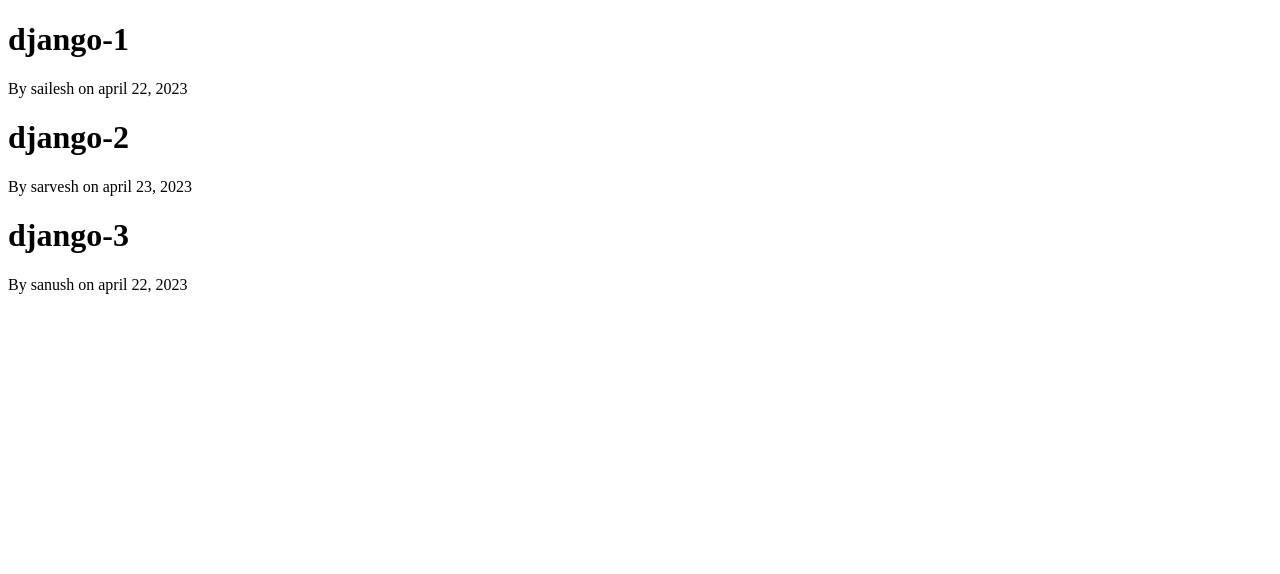
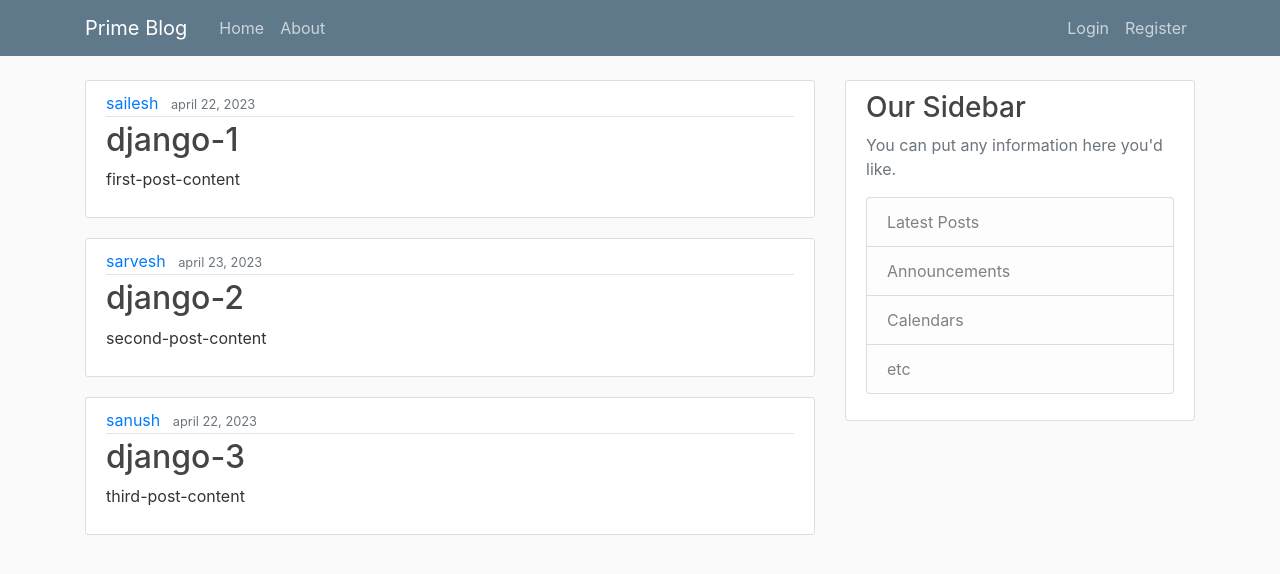
Before and after one commit to Iamsailesh/learningwithCoreySchafer, a Django app: page / in a window 1280 px wide. Shown: the top 574 px of the page. Run offline with Django 4.2, Linux system fonts and the light colour scheme.

Commit message:
after creating super user a/c. v-4 completed

```diff
--- a/django_project/settings.py
+++ b/django_project/settings.py
@@ -118,7 +118,9 @@ USE_TZ = True
 # https://docs.djangoproject.com/en/4.1/howto/static-files/
 
 STATIC_URL = 'static/'
-
+STATICFILES_DIRS=[
+    os.path.join(BASE_DIR, "STATIC"),
+]
 # Default primary key field type
 # https://docs.djangoproject.com/en/4.1/ref/settings/#default-auto-field
 
--- /dev/null
+++ b/static/main.css
@@ -0,0 +1,84 @@
+body {
+    background: #fafafa;
+    color: #333333;
+    margin-top: 5rem;
+  }
+
+  h1, h2, h3, h4, h5, h6 {
+    color: #444444;
+  }
+
+  ul {
+    margin: 0;
+  }
+
+  .bg-steel {
+    background-color: #5f788a;
+  }
+
+  .site-header .navbar-nav .nav-link {
+    color: #cbd5db;
+  }
+
+  .site-header .navbar-nav .nav-link:hover {
+    color: #ffffff;
+  }
+
+  .site-header .navbar-nav .nav-link.active {
+    font-weight: 500;
+  }
+
+  .content-section {
+    background: #ffffff;
+    padding: 10px 20px;
+    border: 1px solid #dddddd;
+    border-radius: 3px;
+    margin-bottom: 20px;
+  }
+
+  .article-title {
+    color: #444444;
+  }
+
+  a.article-title:hover {
+    color: #428bca;
+    text-decoration: none;
+  }
+
+  .article-content {
+    white-space: pre-line;
+  }
+
+  .article-img {
+    height: 65px;
+    width: 65px;
+    margin-right: 16px;
+  }
+
+  .article-metadata {
+    padding-bottom: 1px;
+    margin-bottom: 4px;
+    border-bottom: 1px solid #e3e3e3
+  }
+
+  .article-metadata a:hover {
+    color: #333;
+    text-decoration: none;
+  }
+
+  .article-svg {
+    width: 25px;
+    height: 25px;
+    vertical-align: middle;
+  }
+
+  .account-img {
+    height: 125px;
+    width: 125px;
+    margin-right: 20px;
+    margin-bottom: 16px;
+  }
+
+  .account-heading {
+    font-size: 2.5rem;
+  }
--- /dev/null
+++ b/templates/blog/base.html
@@ -0,0 +1,67 @@
+{% load static %}
+<!DOCTYPE html>
+<html lang="en">
+
+<head>
+    <meta charset="utf-8">
+    <meta name="viewport" content="width=device-width, initial-scale=1">
+    <!-- Bootstrap CSS -->
+    <link rel="stylesheet" href="https://cdn.jsdelivr.net/npm/bootstrap@4.0.0/dist/css/bootstrap.min.css" integrity="sha384-Gn5384xqQ1aoWXA+058RXPxPg6fy4IWvTNh0E263XmFcJlSAwiGgFAW/dAiS6JXm" crossorigin="anonymous">
+    <link rel="stylesheet" href="{% static 'main.css' %}">
+    {% if title %}
+    <title>Django-Blog-{{title}}</title>
+    {% else %}
+    <title>Django-Blog</title>
+    {% endif %}
+</head>
+
+<body>
+    <header class="site-header">
+        <nav class="navbar navbar-expand-md navbar-dark bg-steel fixed-top">
+            <div class="container">
+                <a class="navbar-brand mr-4" href="{% url 'blog-home' %}">Prime Blog</a>
+                <button class="navbar-toggler" type="button" data-toggle="collapse" data-target="#navbarToggle"
+                    aria-controls="navbarToggle" aria-expanded="false" aria-label="Toggle navigation">
+                    <span class="navbar-toggler-icon"></span>
+                </button>
+                <div class="collapse navbar-collapse" id="navbarToggle">
+                    <div class="navbar-nav mr-auto">
+                        <a class="nav-item nav-link" href="{% url 'blog-home' %}">Home</a>
+                        <a class="nav-item nav-link" href="{% url 'blog-about' %}">About</a>
+                    </div>
+                    <!-- Navbar Right Side -->
+                    <div class="navbar-nav">
+                        <a class="nav-item nav-link" href="#">Login</a>
+                        <a class="nav-item nav-link" href="#">Register</a>
+                    </div>
+                </div>
+            </div>
+        </nav>
+    </header>
+    <main role="main" class="container">
+        <div class="row">
+            <div class="col-md-8">
+                {% block content %}{% endblock %}
+            </div>
+            <div class="col-md-4">
+                <div class="content-section">
+                    <h3>Our Sidebar</h3>
+                    <p class='text-muted'>You can put any information here you'd like.
+                    <ul class="list-group">
+                        <li class="list-group-item list-group-item-light">Latest Posts</li>
+                        <li class="list-group-item list-group-item-light">Announcements</li>
+                        <li class="list-group-item list-group-item-light">Calendars</li>
+                        <li class="list-group-item list-group-item-light">etc</li>
+                    </ul>
+                    </p>
+                </div>
+            </div>
+        </div>
+    </main>
+    <!-- javascript link -->
+    <script src="https://cdn.jsdelivr.net/npm/bootstrap@5.3.0-alpha3/dist/js/bootstrap.bundle.min.js"
+        integrity="sha384-ENjdO4Dr2bkBIFxQpeoTz1HIcje39Wm4jDKdf19U8gI4ddQ3GYNS7NTKfAdVQSZe"
+        crossorigin="anonymous"></script>
+</body>
+
+</html>
--- a/templates/blog/home.html
+++ b/templates/blog/home.html
@@ -1,20 +1,18 @@
-<!DOCTYPE html>
-<html lang="en">
-<head>
-    <meta charset="UTF-8">
-    <meta http-equiv="X-UA-Compatible" content="IE=edge">
-    <meta name="viewport" content="width=device-width, initial-scale=1.0">
+{% extends 'blog/base.html' %}
 
-    {% if title %}
-        <title>Django-Blog-{{title}}</title>
-    {% else %}
-        <title>Django-Blog</title>
-    {% endif %}
-</head>
-<body>
+
+
+{% block content %}
     {% for post in posts%}
-       <h1>{{post.title}}</h1>
-       <p>By {{post.author}} on {{post.date_posted}}</p>
+    <article class="media content-section">
+        <div class="media-body">
+          <div class="article-metadata">
+            <a class="mr-2" href="#">{{ post.author }}</a>
+            <small class="text-muted">{{ post.date_posted }}</small>
+          </div>
+          <h2><a class="article-title" href="#">{{ post.title }}</a></h2>
+          <p class="article-content">{{ post.content }}</p>
+        </div>
+      </article>
     {% endfor %}
-</body>
-</html>
+{% endblock content %}
```
Also changed, not shown: templates/blog/about.html (+5 -16 lines), db.sqlite3.
